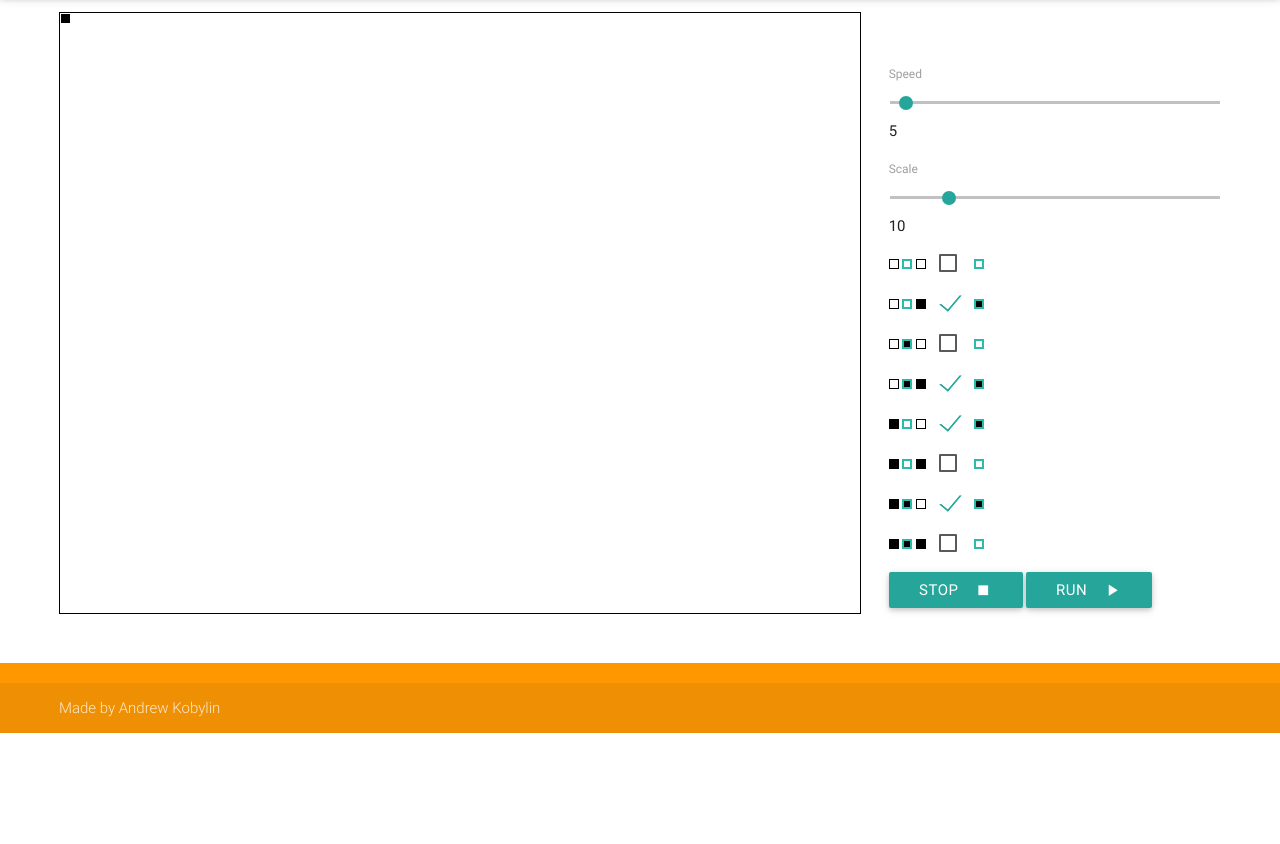
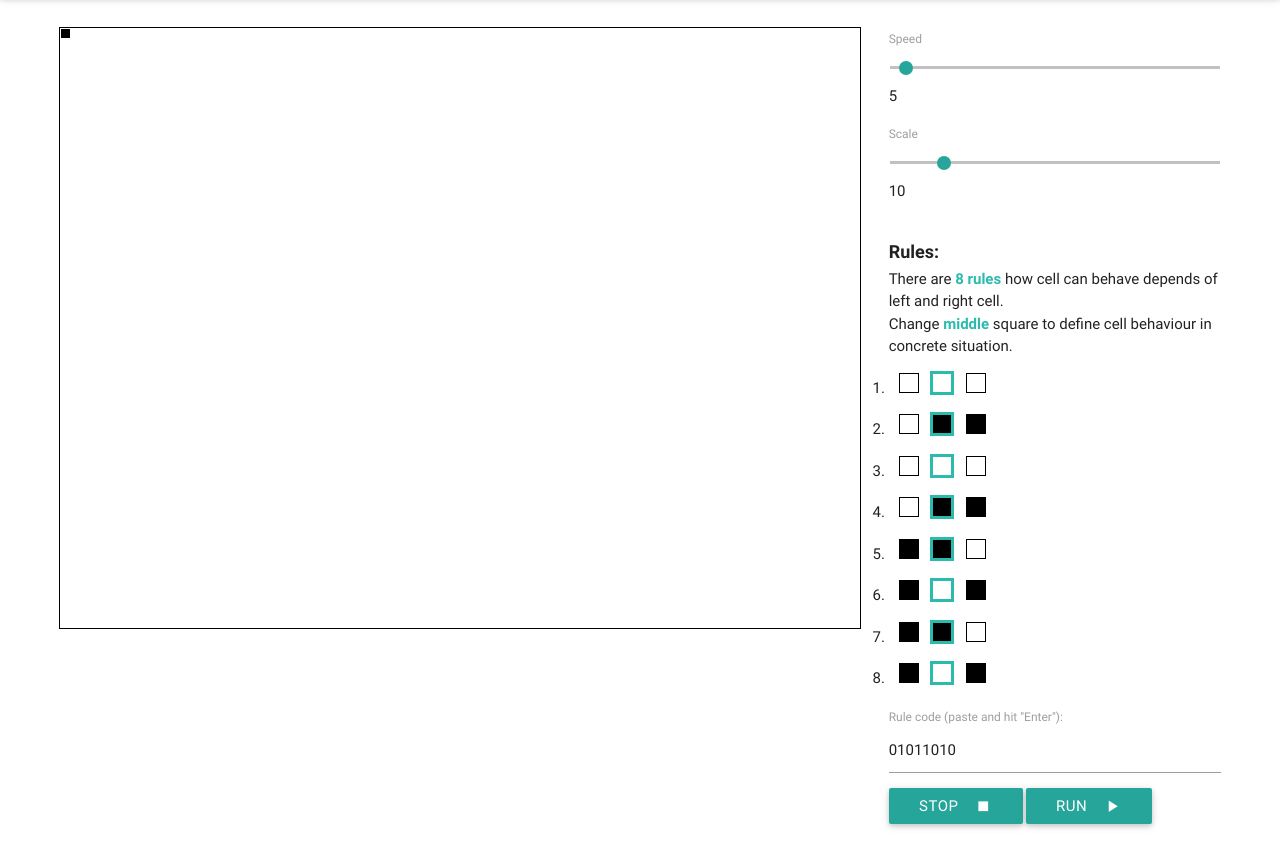
Before and after one commit to kobylin/single-cell-automata, a website: page index.html in a window 1280 px wide. Shown: the part 67-911 px from the top of the page. Before the commit the page ends 800 px from the top, so only its background shows below. Drawn offline with Linux system fonts and the light colour scheme.

Commit message:
Improve UI for selecting state

```diff
--- a/app.js
+++ b/app.js
@@ -1,17 +1,16 @@
 (function() {
   angular
-    .module('noc', [])
-    .controller('SingleCellAutomataCtrl', function($scope, $timeout) {
-
+    .module("noc", [])
+    .controller("SingleCellAutomataCtrl", function($scope, $timeout) {
       $scope.rules = {
-        '000': false,
-        '001': true,
-        '010': false,
-        '011': true,
-        '100': true,
-        '101': false,
-        '110': true,
-        '111': false
+        "000": false,
+        "001": true,
+        "010": false,
+        "011": true,
+        "100": true,
+        "101": false,
+        "110": true,
+        "111": false
       };
       $scope.ruleKeys = _.keys($scope.rules).sort();
       $scope.speed = 5;
@@ -21,48 +20,86 @@
         height = 600,
         itemsX,
         itemsY,
-        backgroundColor = 'white',
-        cellColor = 'black';
+        backgroundColor = "white",
+        cellColor = "black";
 
       var stateY = 0;
 
-      var ctx = document.getElementById("canvas").getContext('2d');
+      var ctx = document.getElementById("canvas").getContext("2d");
       var automata;
 
       var manualState = [];
       var manualModeActive = false;
       // $scope.runInProgress = false;
 
-      $('canvas').click(function(e) {
+      $("canvas").click(function(e) {
         if (!manualModeActive) {
           $scope.reset();
           manualModeActive = true;
           manualState = [];
         }
         var p = CanvasHelper.getMousePos(this, e);
-        var ix = p.x / $scope.scale - (p.x % $scope.scale / $scope.scale);
-        manualState[ix] = +(!manualState[ix]);
+        var ix = p.x / $scope.scale - (p.x % $scope.scale) / $scope.scale;
+        manualState[ix] = +!manualState[ix];
 
         CanvasHelper.clearScreen(ctx, width, height, backgroundColor);
-        CanvasHelper.drawState(ctx, manualState, 0, $scope.scale, cellColor, backgroundColor, width);
+        CanvasHelper.drawState(
+          ctx,
+          manualState,
+          0,
+          $scope.scale,
+          cellColor,
+          backgroundColor,
+          width
+        );
       });
 
       // $scope.manual = false;
 
-      $scope.$watch('scale', function() {
+      $scope.$watch("scale", function() {
         itemsX = width / $scope.scale;
         itemsY = height / $scope.scale;
 
         $scope.stop();
 
         CanvasHelper.clearScreen(ctx, width, height, backgroundColor);
-        CanvasHelper.drawRectSample(ctx, $scope.scale, backgroundColor, cellColor);
+        CanvasHelper.drawRectSample(
+          ctx,
+          $scope.scale,
+          backgroundColor,
+          cellColor
+        );
 
         stateY = 0;
         // $scope.run();
       });
 
+      $scope.$watch(
+        "rules",
+        function() {
+          console.log("$scope.ruleCode", $scope.ruleCode);
+          $scope.ruleCode = $scope.ruleKeys.reduce(
+            (total, rule) => total + Number($scope.rules[rule]).toString(),
+            ""
+          );
+        },
+        true
+      );
+
+      $scope.updateRuleFromCode = function() {
+        $scope.ruleCode = $scope.ruleCode.slice(0, $scope.ruleKeys.length);
+        for (var i = 0; i < $scope.ruleKeys.length; i++) {
+          $scope.rules[$scope.ruleKeys[i]] = Boolean(
+            Number($scope.ruleCode[i])
+          );
+        }
+      };
+
       var stepTimeoutId = null;
+
+      $scope.toggleRule = function(rule) {
+        $scope.rules[rule] = !$scope.rules[rule];
+      };
 
       $scope.reset = function() {
         // console.log('Reset');
@@ -91,7 +128,10 @@
         // $scope.runInProgress = true;
         //
         automata = new SingleCellAutomata({
-          state: manualState.length === 0 ? SingleCellAutomata.createRandomState(itemsX) : manualState,
+          state:
+            manualState.length === 0
+              ? SingleCellAutomata.createRandomState(itemsX)
+              : manualState,
           size: itemsX,
           rules: $scope.rules
         });
@@ -102,33 +142,41 @@
 
         function doStep() {
           automata.next();
-          CanvasHelper.drawState(ctx, automata.getState(), stateY, $scope.scale, cellColor, backgroundColor, width);
+          CanvasHelper.drawState(
+            ctx,
+            automata.getState(),
+            stateY,
+            $scope.scale,
+            cellColor,
+            backgroundColor,
+            width
+          );
 
           stateY++;
           if (stateY > itemsY) {
             CanvasHelper.clearScreen(ctx, width, height, backgroundColor);
             stateY = 0;
           }
-          stepTimeoutId = setTimeout(doStep, 1000 / $scope.speed)
+          stepTimeoutId = setTimeout(doStep, 1000 / $scope.speed);
         }
         doStep();
-      }
+      };
 
       // $timeout(function() {
       //   $scope.run();
       // });
-
     });
-
-}());
-
+})();
 
 function SingleCellAutomata(options) {
-  this.options = _.extend({
-    state: [],
-    size: 100,
-    rules: {}
-  }, options || {});
+  this.options = _.extend(
+    {
+      state: [],
+      size: 100,
+      rules: {}
+    },
+    options || {}
+  );
 
   this.state = _.clone(options.state);
 }
@@ -158,13 +206,13 @@ SingleCellAutomata.prototype = {
       var prev = state[i - 1] ? 1 : 0;
       var next = state[i + 1] ? 1 : 0;
 
-      var pattern = prev + '' + state[i] + '' + next;
+      var pattern = prev + "" + state[i] + "" + next;
       newState[i] = rule[pattern] ? 1 : 0;
     }
 
     return newState;
   }
-}
+};
 
 var CanvasHelper = {
   getMousePos: function(canvas, evt) {
@@ -176,7 +224,6 @@ var CanvasHelper = {
   },
   drawState: function(ctx, state, t, scale, cellColor, backgroundColor, width) {
     for (var i = 0; i < state.length; i++) {
-
       ctx.strokeStyle = cellColor;
       ctx.beginPath();
       ctx.moveTo(0, (t + 1) * scale);
@@ -185,15 +232,14 @@ var CanvasHelper = {
 
       ctx.strokeStyle = backgroundColor;
       ctx.beginPath();
-      ctx.moveTo(0, (t) * scale);
-      ctx.lineTo(width, (t) * scale);
+      ctx.moveTo(0, t * scale);
+      ctx.lineTo(width, t * scale);
       ctx.stroke();
 
       if (state[i] === 1) {
         ctx.fillStyle = cellColor;
         ctx.fillRect(i * scale, t * scale, scale - 1, scale - 1);
       } else {
-
       }
     }
   },
--- a/index.html
+++ b/index.html
@@ -3,20 +3,23 @@
 <head>
     <meta http-equiv="Content-Type" content="text/html; charset=UTF-8"/>
     <meta name="viewport" content="width=device-width, initial-scale=1, maximum-scale=1.0"/>
-  <title>Cellural Automaton</title>
+    <title>Cellular Automaton</title>
 
     <!-- CSS  -->
     <link href="https://fonts.googleapis.com/icon?family=Material+Icons" rel="stylesheet">
-  <link href="bower_components/materialize/dist/css/materialize.css" type="text/css" rel="stylesheet" media="screen,projection"/>
+    <link href="bower_components/materialize/dist/css/materialize.css" type="text/css" rel="stylesheet"
+          media="screen,projection"/>
     <link href="style.css" type="text/css" rel="stylesheet" media="screen,projection"/>
 </head>
 <body>
 <nav class="light-blue lighten-1" role="navigation">
     <div class="nav-wrapper container">
-      <a id="logo-container" href="#" class="brand-logo">Elementary cellular automaton</a>
+        <a id="logo-container" href="." class="brand-logo">Elementary cellular automaton</a>
         <ul class="right hide-on-med-and-down">
             <li>
-          <a href="https://en.wikipedia.org/wiki/Elementary_cellular_automaton" target="_blank">Wiki</a>
+                <a href="https://en.wikipedia.org/wiki/Elementary_cellular_automaton" target="_blank">
+                    What is elementary cellular automaton?
+                </a>
             </li>
         </ul>
 
@@ -37,6 +40,9 @@
             </div>
 
             <div class="right-column col s4">
+                <div>
+
+                </div>
                 <div class="element-controls">
                     <!-- <div class="switch">
                         <label>
@@ -48,29 +54,43 @@
                     </div> -->
                     <p class="range-field">
                         <label>Speed</label>
-				    	<input type="range" ng-model="speed" min="2" max="100" />
+                        <input type="range" ng-model="speed" min="2" max="100"/>
                         <span>{{speed}}</span>
                     </p>
                     <p class="range-field">
                         <label>Scale</label>
-				    	<input type="range" ng-model="scale" min="2" max="50" />
+                        <input type="range" ng-model="scale" min="3" max="50"/>
                         <span>{{scale}}</span>
                     </p>
-				    <div class="rule-set" ng-repeat="rKey in ruleKeys">
+                    <div class="rules-container">
+                        <h6 class="rules-container__title">Rules:</h6>
+                        <div class="rules-container__hint">
+                            There are <span class="rules-container__hint-highlight">8 rules</span> how cell can behave depends of left and right cell. <br/>
+                            Change <span class="rules-container__hint-highlight">middle</span> square to define cell behaviour in concrete situation.
+                        </div>
+
+                        <ul class="rules-list">
+                            <li class="rule-set" ng-repeat="rKey in ruleKeys">
                                 <p>
                                     <span class="rule-definition">
                                         <span class="left-item" ng-class="{filled: rKey[0] == 1}"></span>
-				    	  	<span class="middle-item" ng-class="{filled: rKey[1] == 1}"></span>
+                                        <span class="middle-item"
+                                              ng-class="{filled: rules[rKey] == 1}"
+                                              ng-click="toggleRule(rKey)">
+                                        </span>
                                         <span class="right-item" ng-class="{filled: rKey[2] == 1}"></span>
                                     </span>
-					      <input type="checkbox" id="id_{{rKey}}" ng-model="rules[rKey]" />
-					      <label for="id_{{rKey}}">
-                  <span class="middle-item" ng-class="{filled: rules[rKey] == 1}"></span>
-                </label>
                                 </p>
+                            </li>
+                        </ul>
+                        <div>
+                            <label for="">Rule code (paste and hit "Enter"):</label>
+                            <input type="text" ng-model="ruleCode" ng-keyup="$event.keyCode === 13 && updateRuleFromCode()">
                         </div>
+                    </div>
+
                     <a class="waves-effect waves-light btn" ng-click="stop()"><i class="material-icons right">stop</i>Stop</a>
-	    			<a class="waves-effect waves-light btn" ng-click="run()"  ng-show="!runInProgress">
+                    <a class="waves-effect waves-light btn" ng-click="run()" ng-show="!runInProgress">
                         <i class="material-icons right">play_arrow</i>Run
                     </a>
                     <a class="waves-effect waves-light btn" ng-click="stop()" ng-show="runInProgress">
@@ -83,40 +103,40 @@
 
 </div>
 
-  <footer class="page-footer orange">
-    <div class="container">
-     <!--  <div class="row">
-        <div class="col l6 s12">
-          <h5 class="white-text">Company Bio</h5>
-          <p class="grey-text text-lighten-4">We are a team of college students working on this project like it's our full time job. Any amount would help support and continue development on this project and is greatly appreciated.</p>
+<!--<footer class="page-footer orange">-->
+    <!--<div class="container">-->
+        <!--&lt;!&ndash;  <div class="row">-->
+           <!--<div class="col l6 s12">-->
+             <!--<h5 class="white-text">Company Bio</h5>-->
+             <!--<p class="grey-text text-lighten-4">We are a team of college students working on this project like it's our full time job. Any amount would help support and continue development on this project and is greatly appreciated.</p>-->
 
-        </div>
-        <div class="col l3 s12">
-          <h5 class="white-text">Settings</h5>
-          <ul>
-            <li><a class="white-text" href="#!">Link 1</a></li>
-            <li><a class="white-text" href="#!">Link 2</a></li>
-            <li><a class="white-text" href="#!">Link 3</a></li>
-            <li><a class="white-text" href="#!">Link 4</a></li>
-          </ul>
-        </div>
-        <div class="col l3 s12">
-          <h5 class="white-text">Connect</h5>
-          <ul>
-            <li><a class="white-text" href="#!">Link 1</a></li>
-            <li><a class="white-text" href="#!">Link 2</a></li>
-            <li><a class="white-text" href="#!">Link 3</a></li>
-            <li><a class="white-text" href="#!">Link 4</a></li>
-          </ul>
-        </div>
-      </div> -->
-    </div>
-    <div class="footer-copyright">
-      <div class="container">
-        Made by Andrew Kobylin
-      </div>
-    </div>
-  </footer>
+           <!--</div>-->
+           <!--<div class="col l3 s12">-->
+             <!--<h5 class="white-text">Settings</h5>-->
+             <!--<ul>-->
+               <!--<li><a class="white-text" href="#!">Link 1</a></li>-->
+               <!--<li><a class="white-text" href="#!">Link 2</a></li>-->
+               <!--<li><a class="white-text" href="#!">Link 3</a></li>-->
+               <!--<li><a class="white-text" href="#!">Link 4</a></li>-->
+             <!--</ul>-->
+           <!--</div>-->
+           <!--<div class="col l3 s12">-->
+             <!--<h5 class="white-text">Connect</h5>-->
+             <!--<ul>-->
+               <!--<li><a class="white-text" href="#!">Link 1</a></li>-->
+               <!--<li><a class="white-text" href="#!">Link 2</a></li>-->
+               <!--<li><a class="white-text" href="#!">Link 3</a></li>-->
+               <!--<li><a class="white-text" href="#!">Link 4</a></li>-->
+             <!--</ul>-->
+           <!--</div>-->
+         <!--</div> &ndash;&gt;-->
+    <!--</div>-->
+    <!--<div class="footer-copyright">-->
+        <!--<div class="container">-->
+            <!--Made by Andrew Kobylin-->
+        <!--</div>-->
+    <!--</div>-->
+<!--</footer>-->
 
 
 <!--  Scripts-->
--- a/style.css
+++ b/style.css
@@ -28,7 +28,12 @@
 }
 
 #canvas {
+  margin-top: 1em;
   border: 1px solid black;
+}
+
+input[type=range] + .thumb {
+  display: none !important;
 }
 
 #canvas.manual-enabled:hover {
@@ -36,7 +41,6 @@
 }
 
 .element-controls {
-	margin-top: 50px;
 	padding-left: 40px;
 }
 
@@ -44,16 +48,23 @@
   margin-right: 9px;
 }
 
+.rule-definition__item {
+
+}
+
 .left-item, .middle-item, .right-item {
   display: inline-block;
-  height: 10px;
-  width: 10px;
+  height: 20px;
+  width: 20px;
   border: 1px solid black;
+  margin-left: 10px;
   /*font-weight: 500;*/
   /*color: #2bbbad;*/
 }
 .middle-item {
-  border: 2px solid #2bbbad;
+  border: 1px solid #2bbbad;
+  outline: 2px solid #2bbbad;
+  cursor: pointer;
 }
 
 .left-item.filled, .middle-item.filled, .right-item.filled {
@@ -76,6 +87,24 @@
   min-width: 1162px;
 }
 
+.rules-list li {
+    list-style-type: decimal;
+}
+
+.rules-container {
+  margin-top: 40px;
+}
+
+.rules-container__title {
+  font-weight: 600;
+  font-size: 1.2em;
+}
+
+.rules-container__hint-highlight {
+  color: #2bbbad;
+  font-weight: 600;
+}
+
 html {
   min-height: 772px;
 }
```
Lines whose indentation alone changed are shown as unchanged.
